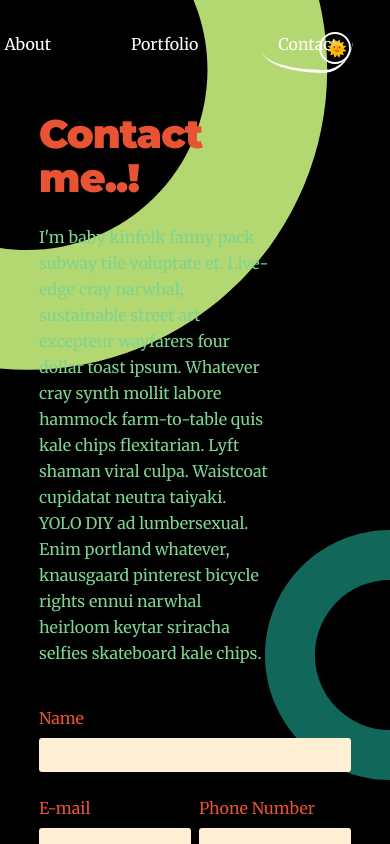
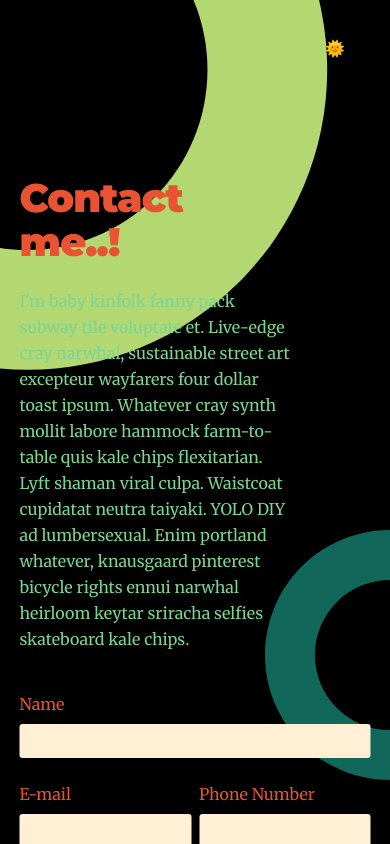
Before and after one commit to birutalukas/Biruta, a Gatsby site: page /contact in a window 390 px wide. Built offline with nearby package versions, Linux system fonts and the light colour scheme; Gatsby itself is replaced by a stand-in of ours.

Commit message:
adding responsiveness

```diff
--- a/src/components/Navbar.js
+++ b/src/components/Navbar.js
@@ -13,6 +13,11 @@ const NavbarWrapper = styled.div`
   top: 0;
   padding-top: 2rem;
   z-index: 50;
+
+  @media (max-width: 992px) {
+    display: none;
+  }
+
   a {
     text-decoration: none;
     margin-right: 3rem;
--- a/src/containers/Container.js
+++ b/src/containers/Container.js
@@ -35,6 +35,7 @@ const StyledContainer = styled.div`
   }
   @media (max-width: 992px) {
     height: fit-content;
+    width: 90%;
   }
 `
 
@@ -50,6 +51,10 @@ const StyledThemeSwitcher = styled.button`
   right: 0;
   top: 2rem;
   z-index: 50;
+
+  @media (max-width: 992px) {
+    border: none;
+  }
 `
 
 const Container = ({ children }) => {
--- a/src/containers/Content.js
+++ b/src/containers/Content.js
@@ -4,8 +4,8 @@ import styled from "styled-components"
 export const Content = styled.main`
   width: 100%;
   @media (max-width: 992px) {
-    padding-top: 4rem;
-    padding-bottom: 4rem;
+    padding-top: 8rem;
+    padding-bottom: 8rem;
   }
 `
 export const FlexContent = styled(Content)`
--- a/src/containers/Wrapper.js
+++ b/src/containers/Wrapper.js
@@ -6,8 +6,8 @@ import BubbleTopLeftSrc from "../../content/assets/images/bubble-top-left.svg"
 
 const StyledWrapper = styled.div`
   width: 100%;
-  height: 100vh;
   min-height: 100vh;
+  overflow-x: hidden;
   background-color: ${props => props.theme.background};
   transition: 2s ease-in;
   position: relative;
```
